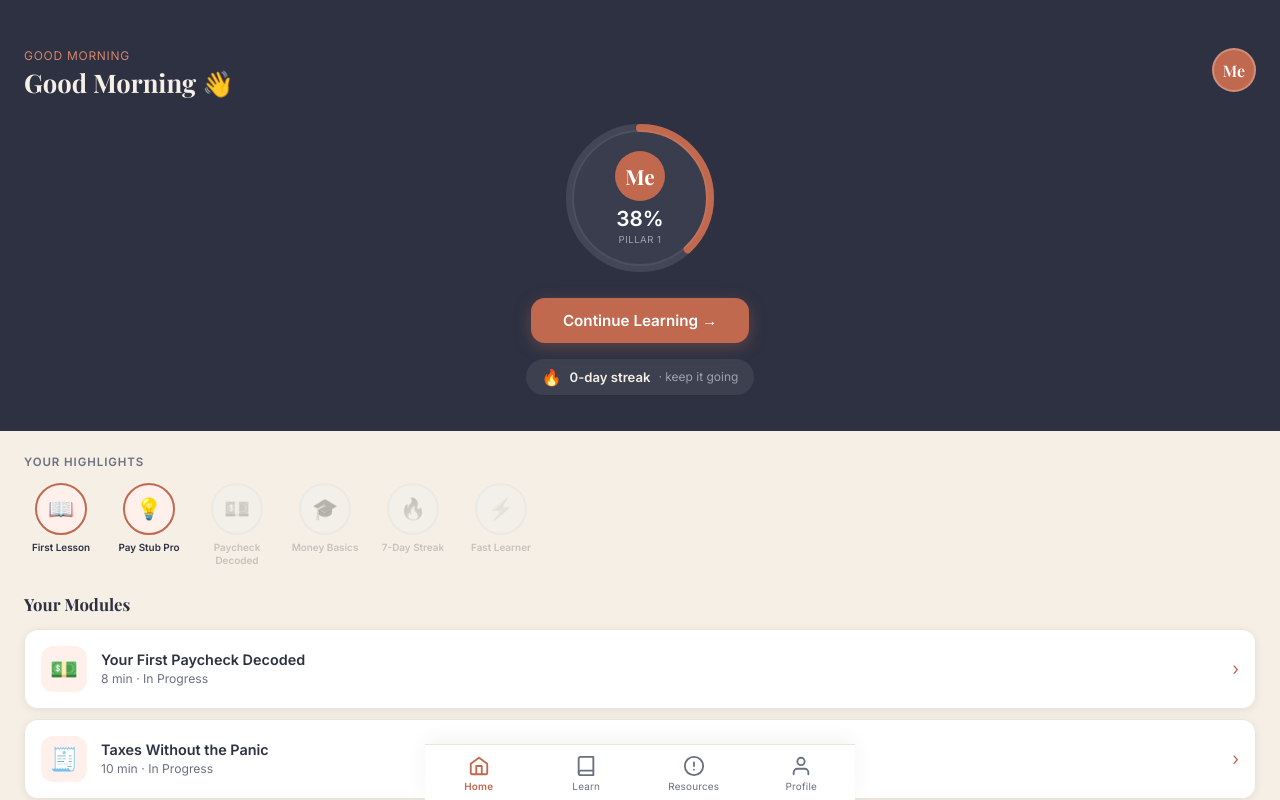
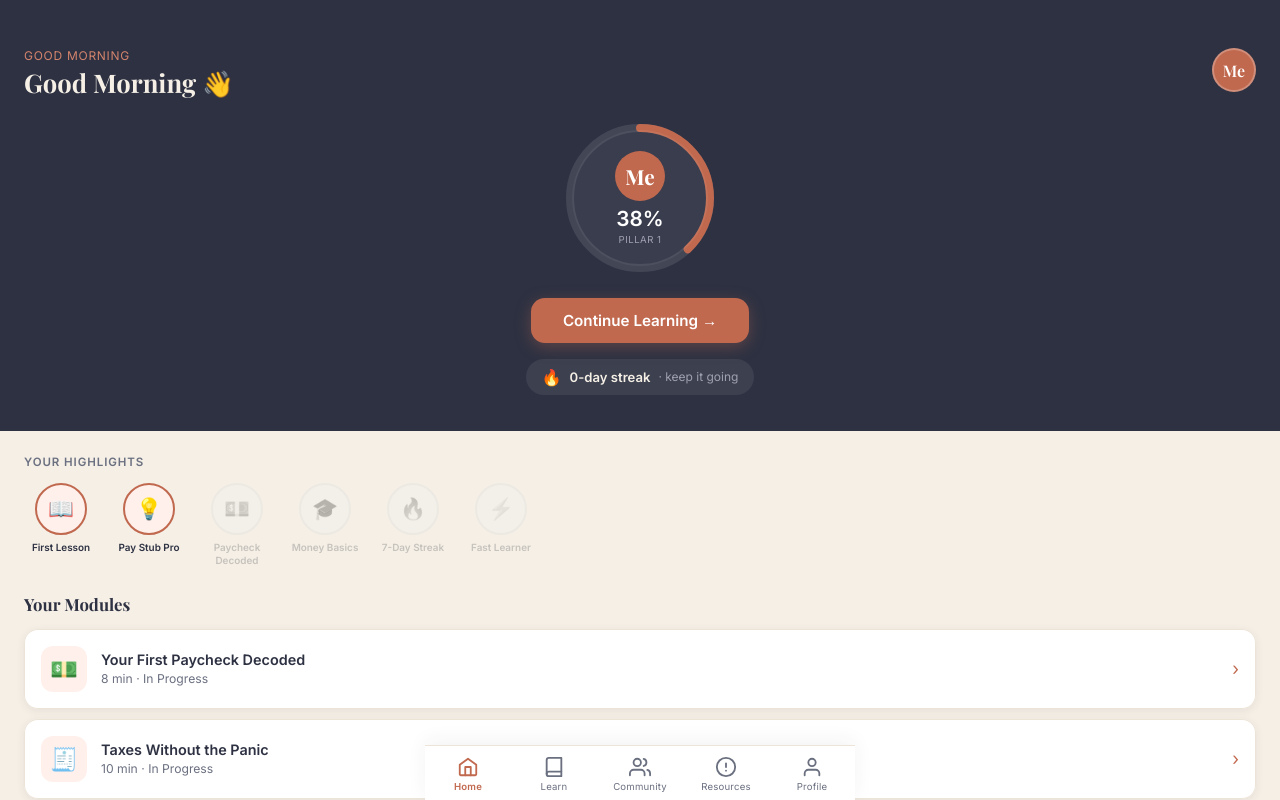
Before and after one commit to ProjectHearthSTACK/homebase, a React (Vite) app: page /dashboard in a window 1280 px wide. Built offline with nearby package versions, Linux system fonts and the light colour scheme.

Commit message:
Update BottomNav.tsx
4/26

```diff
--- a/src/components/BottomNav.tsx
+++ b/src/components/BottomNav.tsx
@@ -11,6 +11,15 @@ const LearnIcon = ({ active }: { active: boolean }) => (
   <svg width="22" height="22" viewBox="0 0 24 24" fill="none" stroke={active ? '#C1694F' : '#6B7080'} strokeWidth="2" strokeLinecap="round" strokeLinejoin="round">
     <path d="M4 19.5A2.5 2.5 0 016.5 17H20"/>
     <path d="M6.5 2H20v20H6.5A2.5 2.5 0 014 19.5v-15A2.5 2.5 0 016.5 2z"/>
+  </svg>
+)
+
+const CommunityIcon = ({ active }: { active: boolean }) => (
+  <svg width="22" height="22" viewBox="0 0 24 24" fill="none" stroke={active ? '#C1694F' : '#6B7080'} strokeWidth="2" strokeLinecap="round" strokeLinejoin="round">
+    <path d="M17 21v-2a4 4 0 00-4-4H5a4 4 0 00-4 4v2"/>
+    <circle cx="9" cy="7" r="4"/>
+    <path d="M23 21v-2a4 4 0 00-3-3.87"/>
+    <path d="M16 3.13a4 4 0 010 7.75"/>
   </svg>
 )
 
@@ -30,10 +39,11 @@ const ProfileIcon = ({ active }: { active: boolean }) => (
 )
 
 const tabs = [
-  { path: '/dashboard', label: 'Home',      Icon: HomeIcon },
-  { path: '/modules',   label: 'Learn',     Icon: LearnIcon },
+  { path: '/dashboard', label: 'Home',      Icon: HomeIcon      },
+  { path: '/modules',   label: 'Learn',     Icon: LearnIcon     },
+  { path: '/community', label: 'Community', Icon: CommunityIcon },
   { path: '/resources', label: 'Resources', Icon: ResourcesIcon },
-  { path: '/profile',   label: 'Profile',   Icon: ProfileIcon },
+  { path: '/profile',   label: 'Profile',   Icon: ProfileIcon   },
 ]
 
 export default function BottomNav() {
@@ -65,7 +75,7 @@ export default function BottomNav() {
         >
           <Icon active={isActive(path)} />
           <span style={{
-            fontSize: '0.62rem',
+            fontSize: '0.6rem',
             fontWeight: isActive(path) ? 600 : 400,
             color: isActive(path) ? 'var(--terracotta)' : 'var(--slate-muted)',
             letterSpacing: '0.02em',
```
